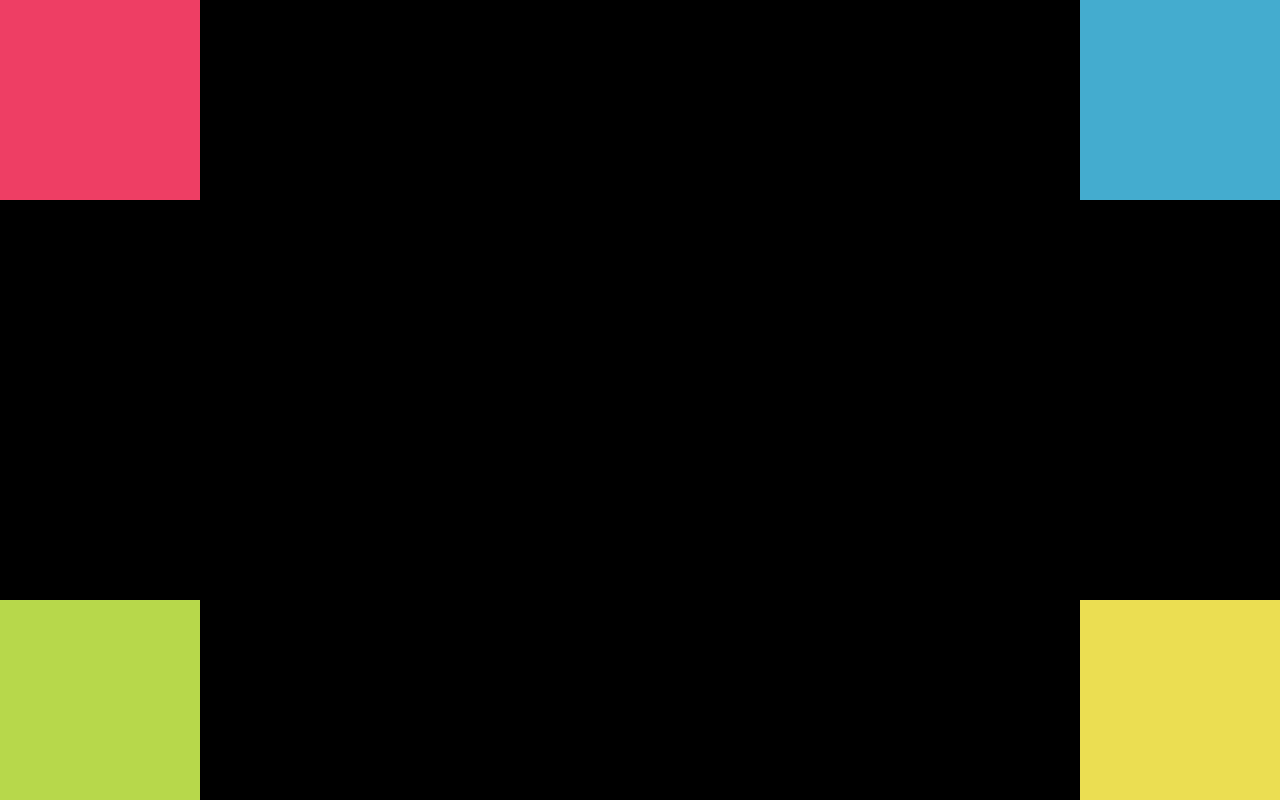
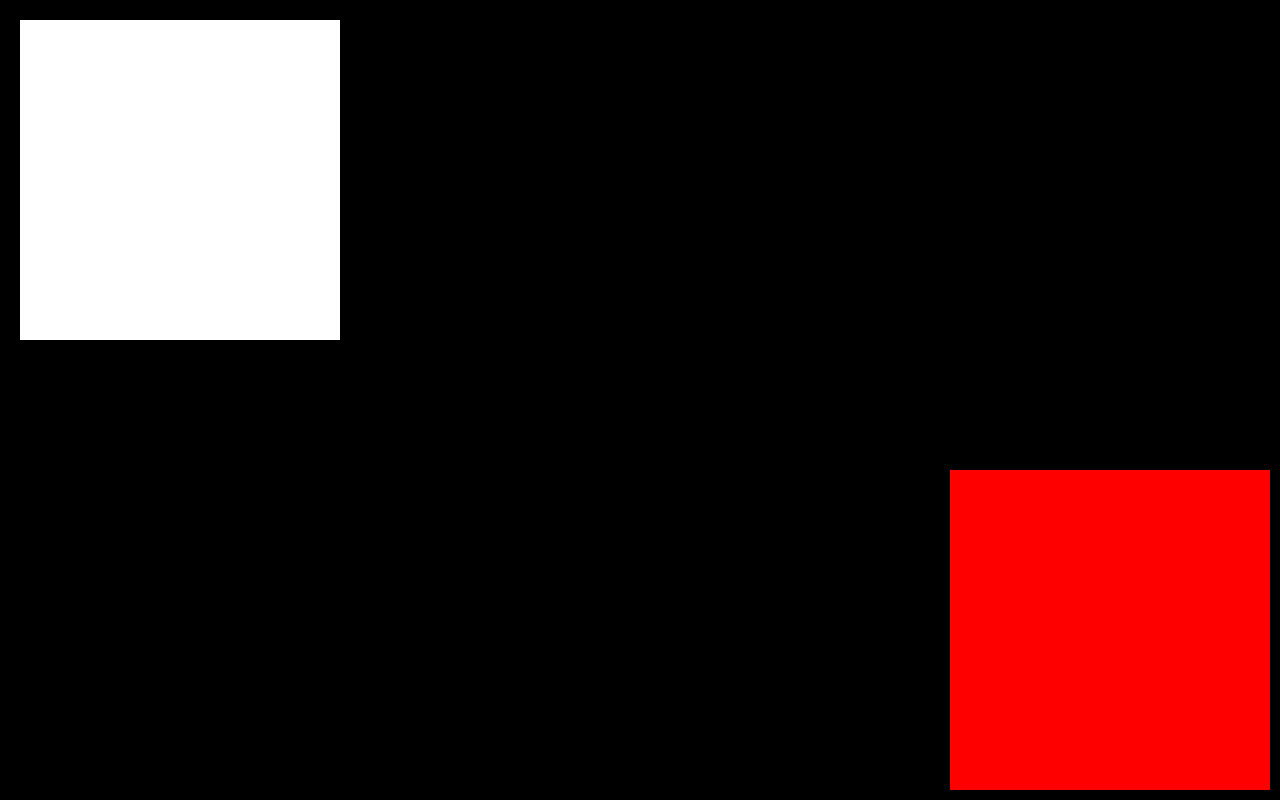
Before and after one commit to SandyPanG/cajas, a plain HTML site: page index.html in a window 1280 px wide. Drawn offline with Linux system fonts and the light colour scheme.

Commit message:
example_e.html

```diff
--- a/css/style.css
+++ b/css/style.css
@@ -5,42 +5,23 @@ body{
 
 div{
   height: 20em;
-  position: absolute;
   width: 20em;
 }
 
-#box_1 {
-  background: #ee3e64;
-  left: 0;
+#box_a {
+  background: red;
+  bottom: 10px;
+  left: 10;
 	position: absolute;
-  top: 0;
-	width: 200px;
-	height: 200px;
+  right: 10px;
+  top: 10;
 }
 
-#box_2 {
-  background: #44accf;
+#box_b {
+  background: white;
+  bottom: 20px;
+  left: 20px;
 	position: absolute;
-  right: 0;
-  top: 0;
-	width: 200px;
-	height: 200px;
+  right: 20px;
+  top: 20px;
 }
-
-#box_3 {
-  background: #b7d84b;
-  bottom: 0;
-  left: 0;
-	position: absolute;
-	width: 200px;
-	height: 200px;
-}
-
-#box_4 {
-  background: #ebde52;
-  bottom: 0;
-  height: 200px;
-  position: absolute;
-  right: 0;
-  width: 200px;
-}
--- a/index.html
+++ b/index.html
@@ -7,10 +7,8 @@
   </head>
   <body>
 
-    <div id="box_1"></div>
-    <div id="box_2"></div>
-    <div id="box_3"></div>
-    <div id="box_4"></div>
+    <div id="box_a"></div>
+    <div id="box_b"></div>
 
   </body>
 </html>
```
